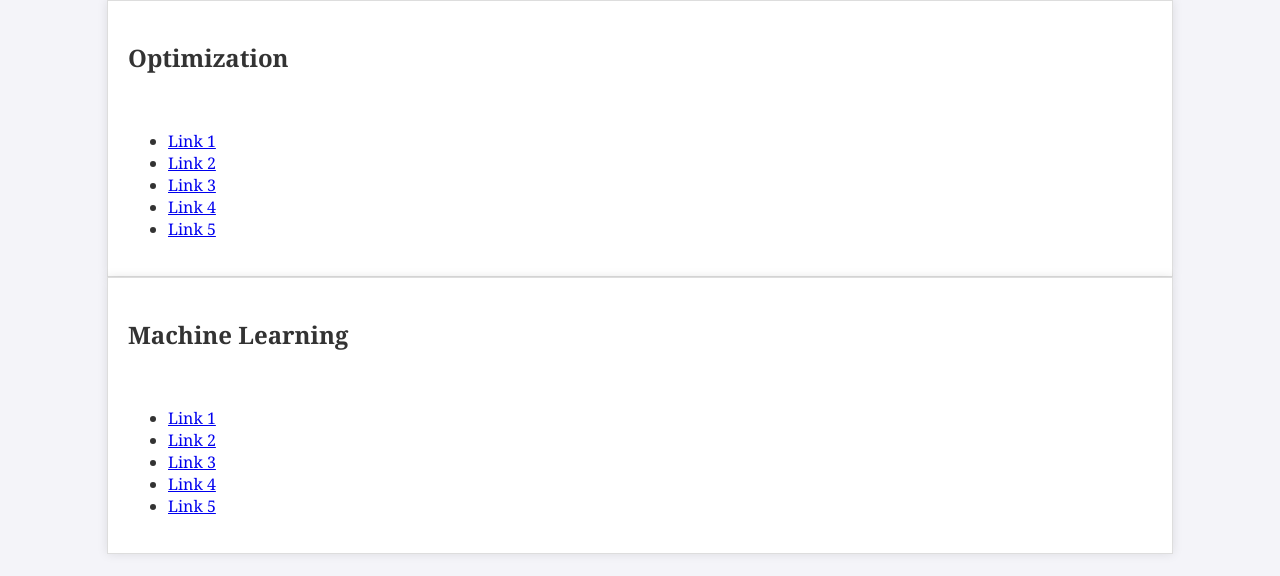
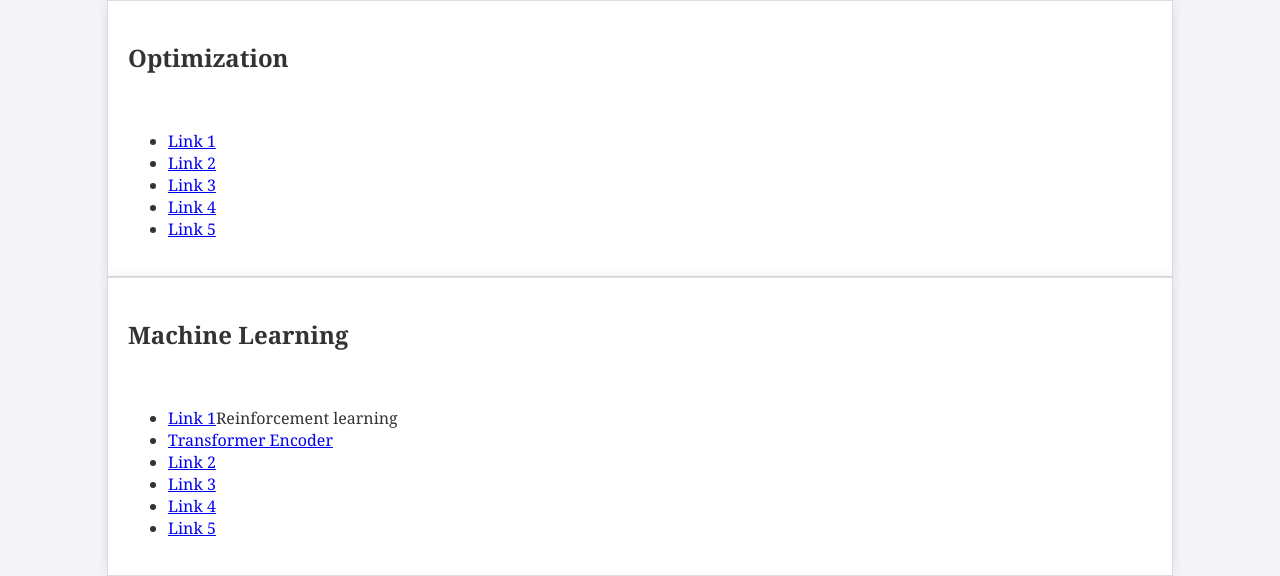
Before and after one commit to parkji30/parkji30.github.io, a plain HTML site: page useful_links.html in a window 1280 px wide. Drawn offline with Linux system fonts and the light colour scheme.

Commit message:
link update

```diff
--- a/useful_links.html
+++ b/useful_links.html
@@ -26,7 +26,8 @@
         </header>
         <ul>
             <!-- Placeholder links, replace '#' with actual URLs -->
-            <li><a href="#">Link 1</a></li>
+            <li><a href="https://spinningup.openai.com/en/latest/spinningup/rl_intro.html">Link 1</a>Reinforcement learning</li>
+            <li><a href="https://kikaben.com/transformers-encoder-decoder/#google_vignette">Transformer Encoder</a></li>
             <li><a href="#">Link 2</a></li>
             <li><a href="#">Link 3</a></li>
             <li><a href="#">Link 4</a></li>
```
